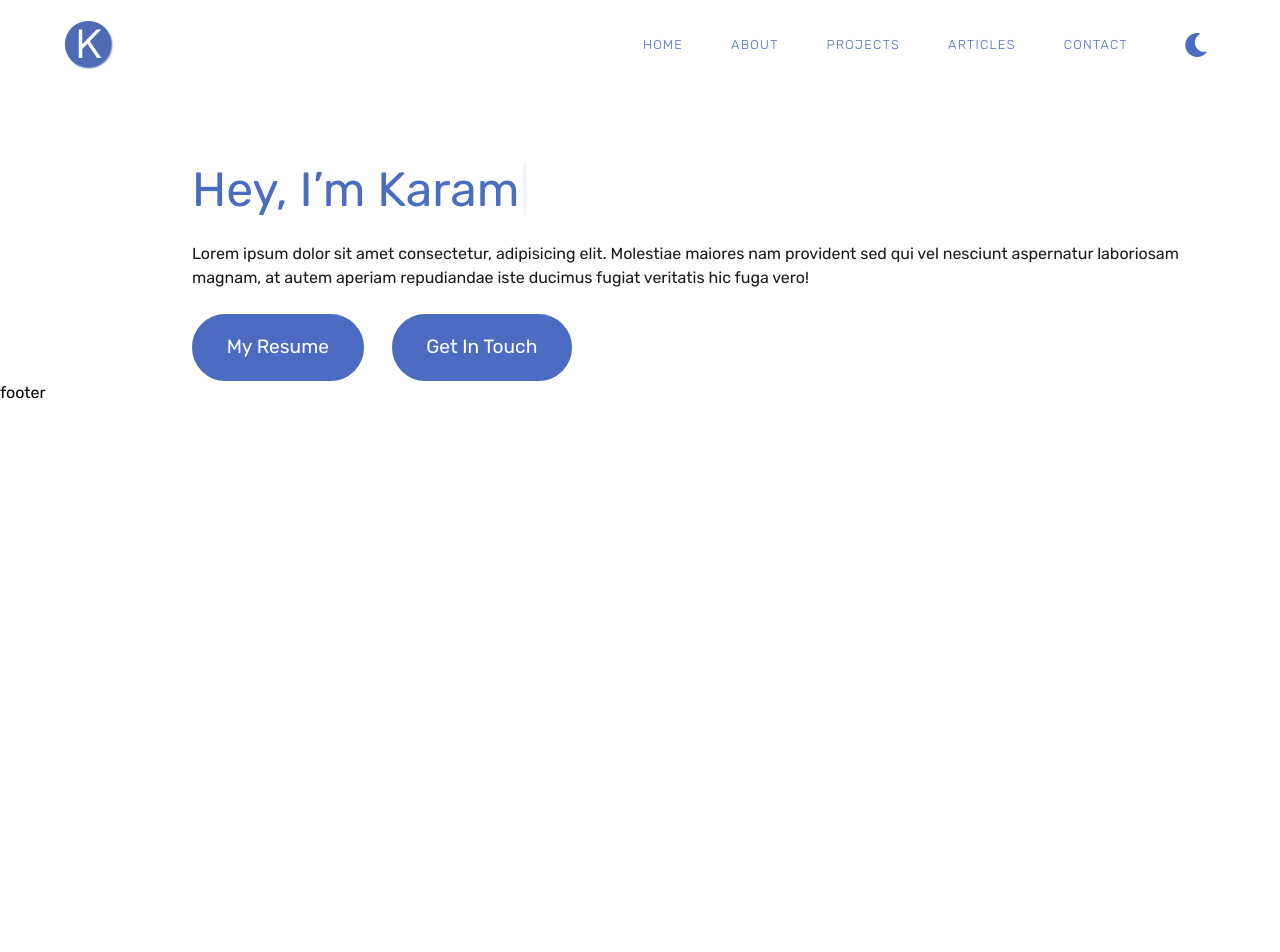
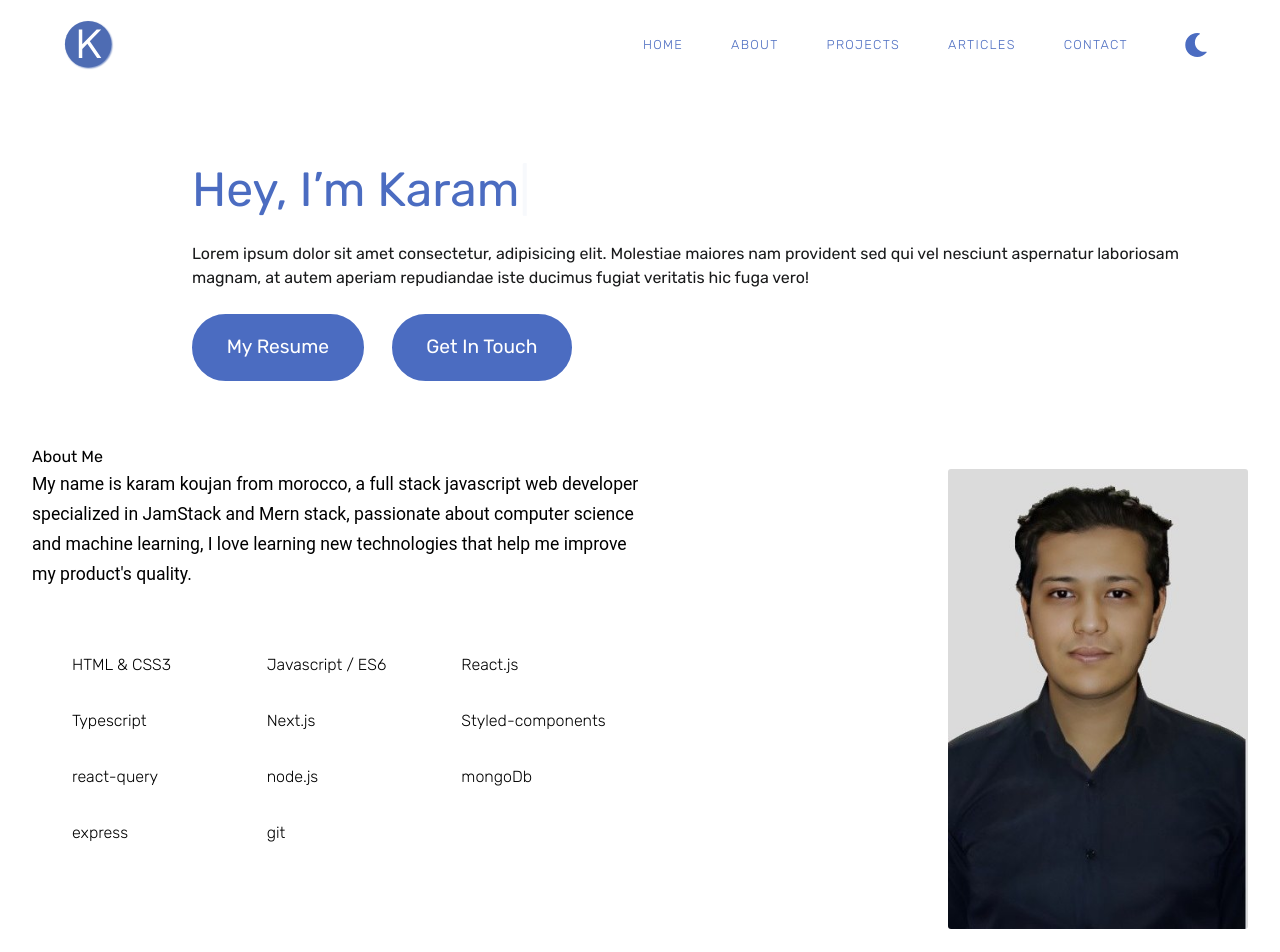
Before and after one commit to karam-koujan/personal-portfolio-V2, a Next.js app: page / in a window 1280 px wide. Shown: the top 952 px of the page. Before the commit the page ends 800 px from the top, so only its background shows below. Built offline with nearby package versions, Linux system fonts and the light colour scheme.

Commit message:
add about section

```diff
--- /dev/null
+++ b/components/about/index.tsx
@@ -0,0 +1,52 @@
+import Image from "next/image";
+import profileImg from "../../public/assets/images/profileImg.jpg";
+import { useOnScreen } from "../../hooks/";
+//import {Bullet,Title} from "../../../templates/";
+import {
+  Section,
+  ImgWrapper,
+  TechList,
+  TechItem,
+  Text,
+  TextWrapper,
+  Wrapper
+} from "./styles";
+
+interface aboutI {
+  text: string;
+  skills: any[];
+}
+interface propsI {
+  about: aboutI;
+}
+const About = ({ about: { text, skills } }: propsI) => {
+  const [isVisible, ref] = useOnScreen({
+    rootMargin: "0px 0px 0px 0px",
+    threshold: 0.3
+  });
+
+  return (
+    <Section id="about" ref={ref} tabIndex={0}>
+      <h1>About Me</h1>
+      <Wrapper>
+        <TextWrapper isVisible={isVisible}>
+          <Text>{text}</Text>
+          <TechList>
+            {skills.map((skill, idx) => (
+              <TechItem key={idx}>{skill}</TechItem>
+            ))}
+          </TechList>
+        </TextWrapper>
+        <ImgWrapper isVisible={isVisible}>
+          <Image
+            src={profileImg}
+            layout="responsive"
+            placeholder="blur"
+            alt="my image"
+          />
+        </ImgWrapper>
+      </Wrapper>
+    </Section>
+  );
+};
+export default About;
--- /dev/null
+++ b/components/about/styles.ts
@@ -0,0 +1,97 @@
+import styled, { css, keyframes } from "styled-components";
+interface componentI {
+  isVisible?: boolean;
+}
+const slideX = keyframes`
+  to{
+    opacity:1;
+    transform:translateX(0%)
+   }
+`;
+const Section = styled.section`
+  padding: 4rem 2rem;
+`;
+const ImgWrapper = styled.div`
+  max-width: 300px;
+  transform: translateX(1000%);
+  width: 100%;
+  ${({ isVisible }: componentI) =>
+    isVisible
+      ? css`
+          animation-delay: 1.6s;
+          animation-duration: 0.6s;
+          animation-fill-mode: forwards;
+          animation-name: ${slideX};
+          animation-timing-function: ease;
+        `
+      : null}
+  & img {
+    border-radius: 3px;
+  }
+`;
+const TechList = styled.ul`
+  background-color: transparent;
+  display: grid;
+  grid-gap: 2rem 1rem;
+  grid-template-columns: repeat(3, 1fr);
+  margin: 3rem 0;
+  max-width: 700px;
+  padding: 1rem 0 1rem 2.5rem;
+  position: relative;
+  width: 100%;
+  &::before {
+    background-color: var(--blue);
+    content: "";
+    height: 60%;
+    position: absolute;
+    left: 0;
+    top: 50%;
+    transform: translateY(-50%);
+    width: 2px;
+  }
+`;
+const TechItem = styled.li`
+  align-self: center;
+  color: var(--primary);
+  font-weight: 300;
+  list-style: none;
+  position: relative;
+  &::before {
+    background-color: var(--blue);
+    content: "";
+    height: 5px;
+    left: -7%;
+    position: absolute;
+    top: 30%;
+    width: 5px;
+  }
+`;
+const Text = styled.p`
+  color: var(--primary);
+  font-family: Roboto, sans-serif;
+  font-size: 1.1rem;
+  line-height: 30px;
+  margin: 0;
+`;
+const TextWrapper = styled.div`
+  self-align: center;
+  width: 50%;
+  opacity: 0;
+  transform: translateY(50%);
+  ${({ isVisible }: componentI) =>
+    isVisible
+      ? `
+ transition :opacity .2s 1s ease-out , transform .4s 1s ease-out;
+   opacity:1;
+   transform:translateY(0);
+  `
+      : null}
+`;
+
+const Wrapper = styled.div`
+  display: flex;
+  flex-wrap: wrap;
+  justify-content: space-between;
+`;
+
+export { Section, ImgWrapper, TechList, TechItem, Text, TextWrapper, Wrapper };
--- /dev/null
+++ b/content/about/about.md
@@ -0,0 +1,18 @@
+---
+image: "../../../assets/images/profileImg.jpg"
+text: My name is karam koujan from morocco, a full stack javascript web developer specialized in JamStack and Mern stack, passionate about computer science and machine learning, I love learning new technologies that help me improve my product's quality.
+skills:
+  [
+    HTML & CSS3,
+    Javascript / ES6,
+    React.js,
+    Typescript,
+    Next.js,
+    Styled-components,
+    react-query,
+    node.js,
+    mongoDb,
+    express,
+    git,
+  ]
+---
--- /dev/null
+++ b/hooks/index.ts
@@ -0,0 +1,3 @@
+import { useOnScreen } from "./useOnScreen";
+
+export { useOnScreen };
--- /dev/null
+++ b/hooks/useOnScreen.ts
@@ -0,0 +1,19 @@
+import { useState, useRef, useEffect } from "react";
+export const useOnScreen = (options) => {
+  const ref = useRef(null);
+  const [isVisible, setIsVisible] = useState(false);
+
+  useEffect(() => {
+    const observer = new IntersectionObserver(([entry]) => {
+      if (entry.isIntersecting) {
+        setIsVisible(true);
+      }
+    }, options);
+    if (ref.current) {
+      observer.observe(ref.current);
+    }
+    return () => (ref.current ? observer.unobserve(ref.current) : null);
+  }, [ref, options]);
+
+  return [isVisible, ref];
+};
--- a/package.json
+++ b/package.json
@@ -10,12 +10,14 @@
     "test": "jest"
   },
   "dependencies": {
+    "@types/styled-components": "5.1.25",
     "gray-matter": "^4.0.3",
     "next": "12.1.6",
     "react": "18.1.0",
     "react-dom": "18.1.0",
     "react-icons": "^4.3.1",
     "react-typed": "1.2.0",
+    "styled-components": "5.3.5",
     "typewriter-effect": "2.18.2"
   },
   "devDependencies": {
--- a/pages/_document.tsx
+++ b/pages/_document.tsx
@@ -1,39 +1,61 @@
-import Document,{ DocumentContext , Html, Head, Main, NextScript } from 'next/document'
+import Document, {
+  DocumentContext,
+  Html,
+  Head,
+  Main,
+  NextScript
+} from "next/document";
+import { ServerStyleSheet } from "styled-components";
 
 class MyDocument extends Document {
-  static async getInitialProps(ctx:DocumentContext) {
-    const originalRenderPage = ctx.renderPage
+  static async getInitialProps(ctx: DocumentContext) {
+    const sheet = new ServerStyleSheet();
+    const originalRenderPage = ctx.renderPage;
 
-    // Run the React rendering logic synchronously
-    ctx.renderPage = () =>
-      originalRenderPage({
-        // Useful for wrapping the whole react tree
-        enhanceApp: (App) => App,
-        // Useful for wrapping in a per-page basis
-        enhanceComponent: (Component) => Component,
-      })
+    try {
+      ctx.renderPage = () =>
+        originalRenderPage({
+          enhanceApp: (App) => (props) =>
+            sheet.collectStyles(<App {...props} />)
+        });
 
-    // Run the parent `getInitialProps`, it now includes the custom `renderPage`
-    const initialProps = await Document.getInitialProps(ctx)
-
-    return initialProps
+      const initialProps = await Document.getInitialProps(ctx);
+      return {
+        ...initialProps,
+        styles: (
+          <>
+            {initialProps.styles}
+            {sheet.getStyleElement()}
+          </>
+        )
+      };
+    } finally {
+      sheet.seal();
+    }
   }
 
   render() {
     return (
       <Html>
-	<Head>
-		<link rel="preconnect" href="https://fonts.googleapis.com"/>
-		<link rel="preconnect" href="https://fonts.gstatic.com" crossOrigin="true"/>
-	        <link href="https://fonts.googleapis.com/css2?family=Rubik:wght@300;400;500;600;700;800;900&display=swap" rel="stylesheet"/>
-	</Head>
+        <Head>
+          <link rel="preconnect" href="https://fonts.googleapis.com" />
+          <link
+            rel="preconnect"
+            href="https://fonts.gstatic.com"
+            crossOrigin="true"
+          />
+          <link
+            href="https://fonts.googleapis.com/css2?family=Rubik:wght@300;400;500;600;700;800;900&display=swap"
+            rel="stylesheet"
+          />
+        </Head>
         <body className="bg-color-white dark:bg-color-primary transition-all">
           <Main />
           <NextScript />
         </body>
       </Html>
-    )
+    );
   }
 }
 
-export default MyDocument
+export default MyDocument;
--- a/pages/index.tsx
+++ b/pages/index.tsx
@@ -5,18 +5,27 @@ import styles from "../styles/Home.module.css";
 import { parseMdFileToObj } from "../lib/";
 import Layout from "../components/common/layout";
 import Introduction from "../components/introduction";
-const Home: NextPage = ({ nav }) => {
+import About from "../components/about";
+
+interface HomeI {
+  nav: string[];
+  about: any;
+}
+const Home: NextPage = ({ nav, about }: HomeI) => {
   return (
     <Layout nav={nav}>
       <Introduction />
+      <About about={about} />
     </Layout>
   );
 };
 export async function getStaticProps() {
   const navData = await parseMdFileToObj(["content", "nav", "nav.md"]);
+  const aboutData = await parseMdFileToObj(["content", "about", "about.md"]);
   return {
     props: {
-      nav: navData.data.nav
+      nav: navData.data.nav,
+      about: aboutData.data
     }
   };
 }
```
Also changed, not shown: public/assets/images/profileImg.jpg (added), 1 other file (tests, documents, lock files or other folders).
